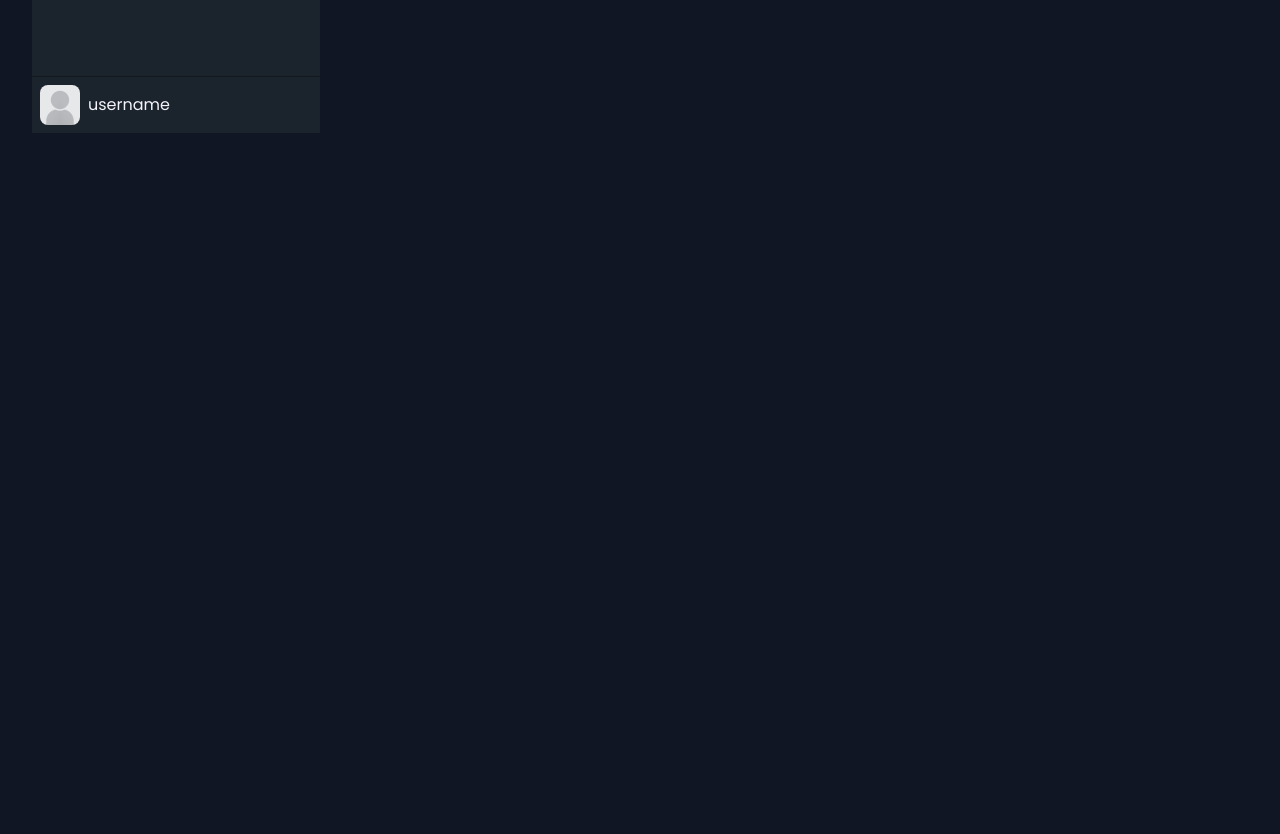
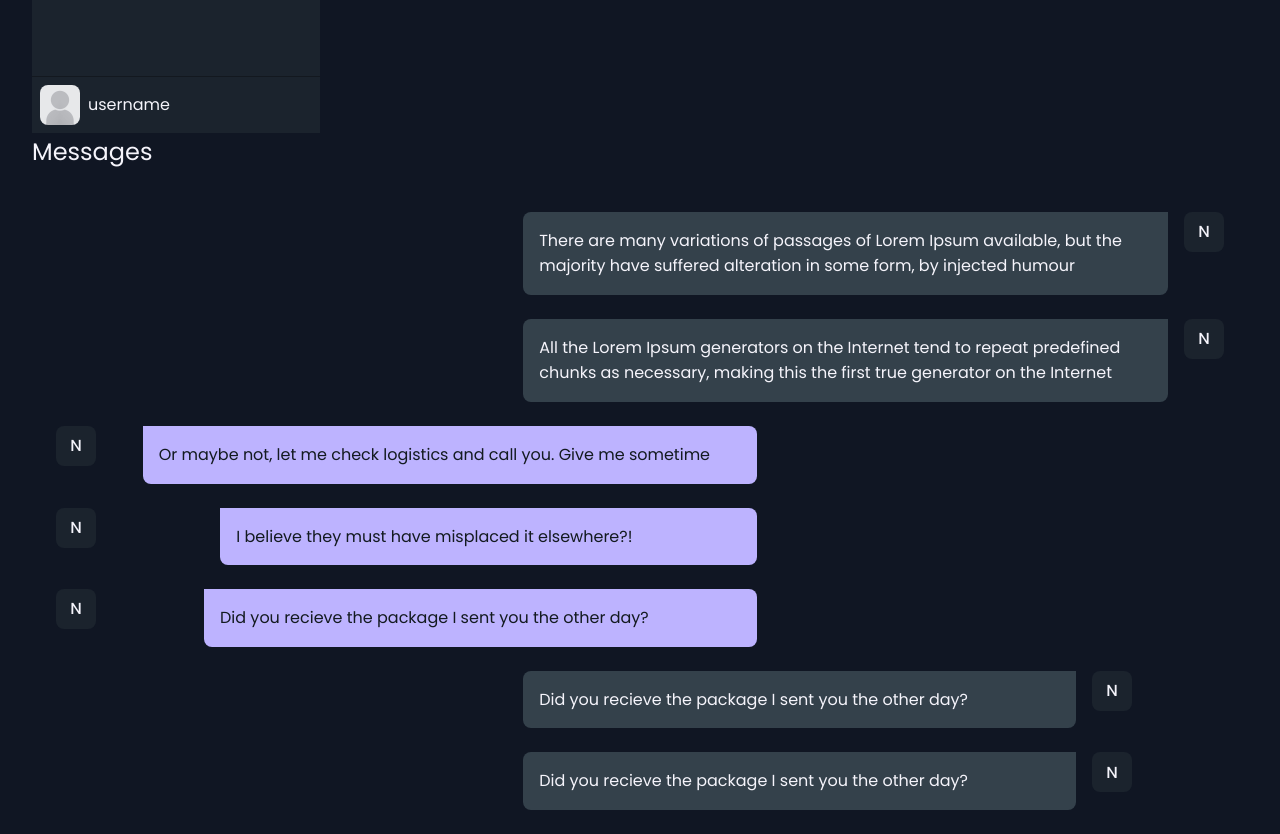
Before and after one commit to epitalk/irc-frontend, a Vue app: page /branding in a window 1280 px wide. Shown: the part 1100-1934 px from the top of the page. Before the commit the page ends 1233 px from the top, so only its background shows below. Built offline with nearby package versions, Linux system fonts and the light colour scheme.

Commit message:
chat bubble component

```diff
--- /dev/null
+++ b/src/api/channel/channel.d.ts
@@ -0,0 +1,6 @@
+import type { TimeStamps } from "@/api/generic";
+
+export interface Channel extends TimeStamps {
+    id: number,
+    name: string
+}
--- /dev/null
+++ b/src/api/generic.d.ts
@@ -0,0 +1,4 @@
+export type TimeStamps = {
+    created_at: string,
+    updated_at: string
+}
--- /dev/null
+++ b/src/api/user/user.d.ts
@@ -0,0 +1,6 @@
+import type { TimeStamps } from "@/api/generic";
+
+export interface User extends TimeStamps {
+    id: number,
+    username: string
+}
--- a/src/components/Common/Avatar.vue
+++ b/src/components/Common/Avatar.vue
@@ -14,11 +14,10 @@ import { ref, useSlots } from "vue";
 const slot = useSlots()
 const slotHasContent = ref(slot.default !== undefined)
 
-console.log(slot.default)
 const props = defineProps({
   size: {type: String, default: '40px'},
   borderRadius: {type: String, default: '8px'},
-  src: {type: String, default: null},
+  src: {type: String, default: undefined},
   alt: {type: String, default: null},
   online: {type: Boolean, default: false},
   clickable: {type: Boolean, default: false}
--- /dev/null
+++ b/src/components/Messaging/Message.vue
@@ -0,0 +1,20 @@
+<template>
+  <div v-if="props.message" class="d-grid gap-2 col-auto col-2 row-fit" :class="`message-${props.message.isUserMessage ? 'send' : 'receive'}`">
+    <Avatar>N</Avatar>
+    <div class="p-2 d-flex center-y message-content">
+      {{props.message.content}}
+    </div>
+  </div>
+</template>
+
+<script lang="ts" setup>
+import type { PropType } from "vue";
+import type { Message as MessageType }  from "@/api/message/messages"
+
+import Avatar from "@/components/Common/Avatar.vue"
+
+const props = defineProps({
+  message: { type: Object as PropType<MessageType>, default: null, required: true }
+})
+
+</script>
--- /dev/null
+++ b/src/components/Messaging/Messages.vue
@@ -0,0 +1,17 @@
+<template>
+  <div class="p-3 d-flex column gap-3 messages">
+    <Message
+        v-for="message in props.messages"
+        :key="message.id" :message="message"/>
+  </div>
+</template>
+<script lang="ts" setup>
+import Message from "@/components/Messaging/Message.vue"
+import type { Message as MessageType }  from "@/api/message/messages"
+import type { PropType } from "vue";
+
+const props = defineProps({
+  messages: { type: Array as PropType<MessageType[]>, default: () => [] }
+})
+
+</script>
--- a/src/components/Navigations/Sidebar/items.json
+++ b/src/components/Navigations/Sidebar/items.json
@@ -1,47 +1,38 @@
 [
   {
     "text": "dashboard",
-    "icon": "home",
     "to": "/"
   },
   {
     "text": "contents",
-    "icon": "edit",
     "to": "/contents"
   },
   {
     "text": "collections",
-    "icon": "database",
     "to": "/collections"
   },
   {
     "text": "messaging",
-    "icon": "message-circle",
     "to": "/messaging"
   },
   {
     "text": "users",
-    "icon": "users",
     "to": "/users"
   },
   {
     "text": "emails",
-    "icon": "mail",
     "to": "/emails"
   },
   {
     "text": "automating",
-    "icon": "share-2",
     "to": "/automating"
   },
   {
     "text": "history",
-    "icon": "history",
     "to": "/history"
   },
   {
     "text": "settings",
-    "icon": "settings",
     "to": "/settings"
   }
 ]
--- /dev/null
+++ b/src/data/messages.json
@@ -0,0 +1,71 @@
+[
+  {
+    "id": 1,
+    "content":
+    "There are many variations of passages of Lorem Ipsum available, but the majority have suffered alteration in some form, by injected humour",
+    "created_at": "10:05 AM",
+    "updated_at": "10:05 AM",
+    "isUserMessage": false,
+    "user": {
+      "id": 1,
+      "username": "Brooklyn Simmons"
+    },
+    "message_id": 5
+  },
+  {
+    "id": 2,
+    "content":
+    "All the Lorem Ipsum generators on the Internet tend to repeat predefined chunks as necessary, making this the first true generator on the Internet",
+    "created_at": "10:03 AM",
+    "updated_at": "10:03 AM",
+    "isUserMessage": false,
+    "user": {
+      "id": 1,
+      "username": "Brooklyn Simmons"
+    },
+    "message_id": 4
+  },
+  {
+    "content":
+    "Or maybe not, let me check logistics and call you. Give me sometime",
+    "created_at": "10:03 AM",
+    "isUserMessage": true,
+    "user": {
+      "id": 1,
+      "username": "Brooklyn Simmons"
+    },
+    "message_id": 3
+  },
+  {
+    "content": "I believe they must have misplaced it elsewhere?!",
+    "created_at": "10:02 AM",
+    "isUserMessage": true,
+    "message_id": 2
+  },
+  {
+    "content": "Did you recieve the package I sent you the other day?",
+    "created_at": "10:00 AM",
+    "isUserMessage": true,
+    "message_id": 1
+  },
+  {
+    "content": "Did you recieve the package I sent you the other day?",
+    "created_at": "10:00 AM",
+    "isUserMessage": false,
+    "user": {
+      "id": 1,
+      "username": "Brooklyn Simmons"
+    },
+    "message_id": 9
+  },
+  {
+    "content": "Did you recieve the package I sent you the other day?",
+    "created_at": "10:00 AM",
+    "isUserMessage": false,
+    "user": {
+      "id": 1,
+      "username": "Brooklyn Simmons"
+    },
+    "message_id": 14
+  }
+]
--- a/src/pages/BrandingPage.vue
+++ b/src/pages/BrandingPage.vue
@@ -19,6 +19,8 @@
 
     <h2 class="mb-2">Sidebar</h2>
     <Sidebar/>
+    <h2 class="mb-2">Messages</h2>
+    <Messages :messages="messages"/>
   </section>
 </template>
 
@@ -28,4 +30,6 @@ import Avatar from "@/components/Common/Avatar.vue"
 import Logo from "@/components/Brands/Logo.vue"
 import Sidebar from "@/components/Navigations/Sidebar/index.vue"
 import Icon from "@/components/Common/Icon.vue"
+import Messages from "@/components/Messaging/Messages.vue"
+import messages from "@/data/messages.json"
 </script>
```
Also changed, not shown: src/api/message/messages.d.ts (added, +11 -0 lines), src/components/Messaging/ChatPreview.vue (added, +35 -0 lines).
